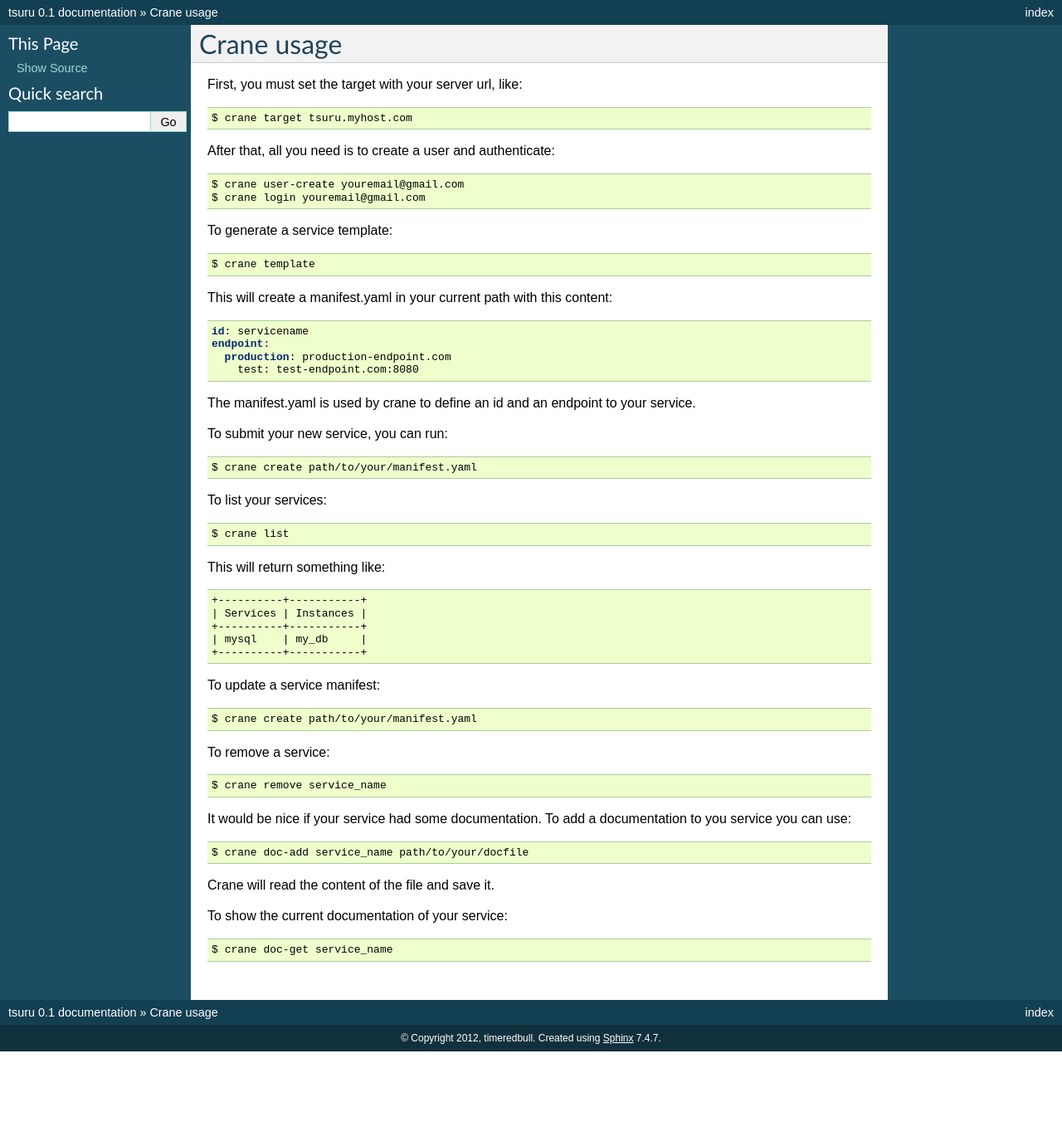
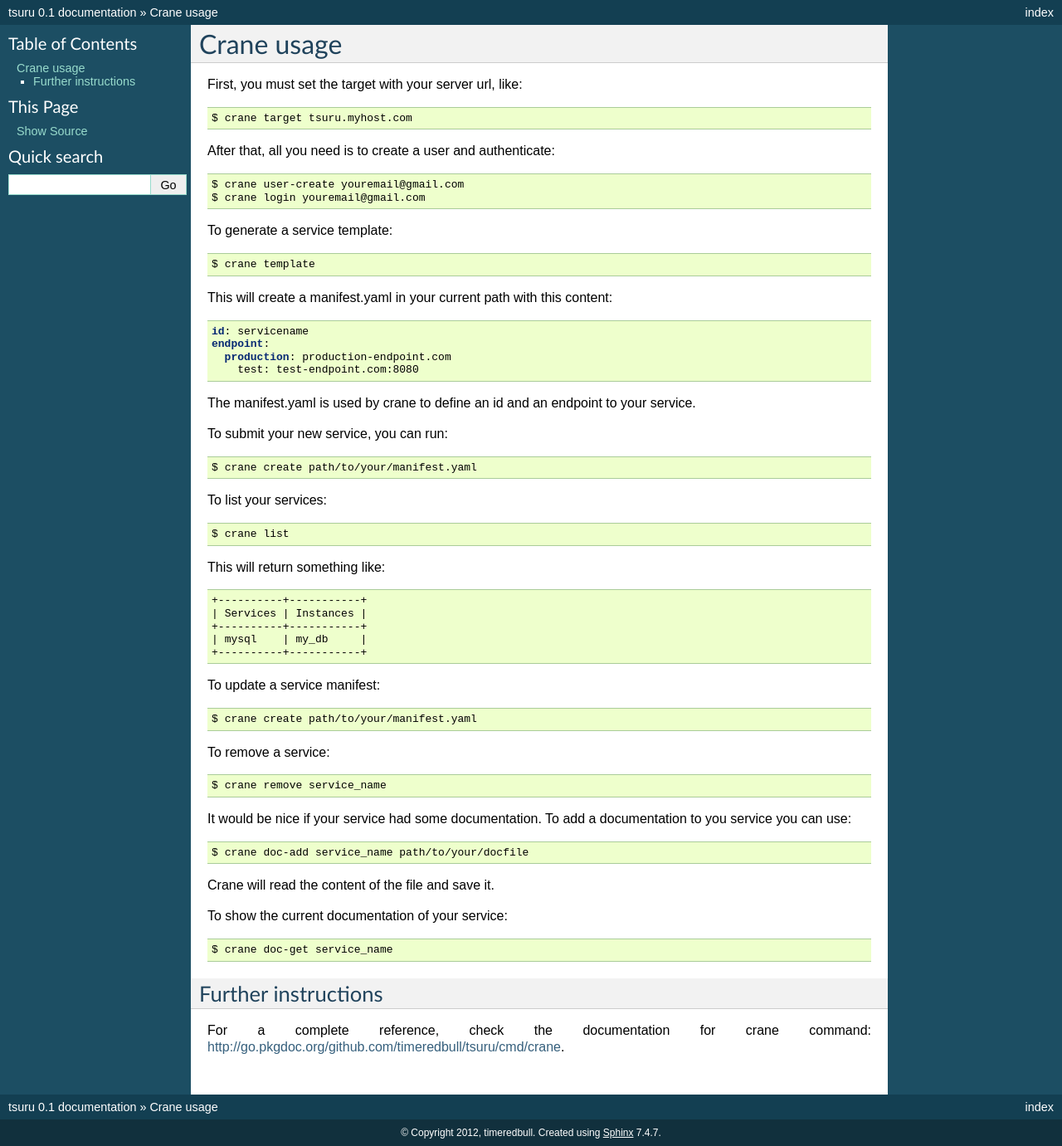
Before and after one commit to tsuru/tsuru, a Sphinx documentation site: the page built from docs/services/usage.rst, in a window 1280 px wide. Shown: the whole page at 83% size. Built offline with Sphinx 7.4.7, drawn with Linux system fonts in a browser that asks for light colours; before the commit the page ends 1267 px from its top, so only the background shows below that.

Commit message:
docs/services/usage: added further instructions (link to gopkgdoc)

```diff
--- a/docs/services/usage.rst
+++ b/docs/services/usage.rst
@@ -101,3 +101,9 @@ To show the current documentation of your service:
 ::
 
     $ crane doc-get service_name
+
+Further instructions
+====================
+
+For a complete reference, check the documentation for crane command:
+`<http://go.pkgdoc.org/github.com/timeredbull/tsuru/cmd/crane>`_.
```
